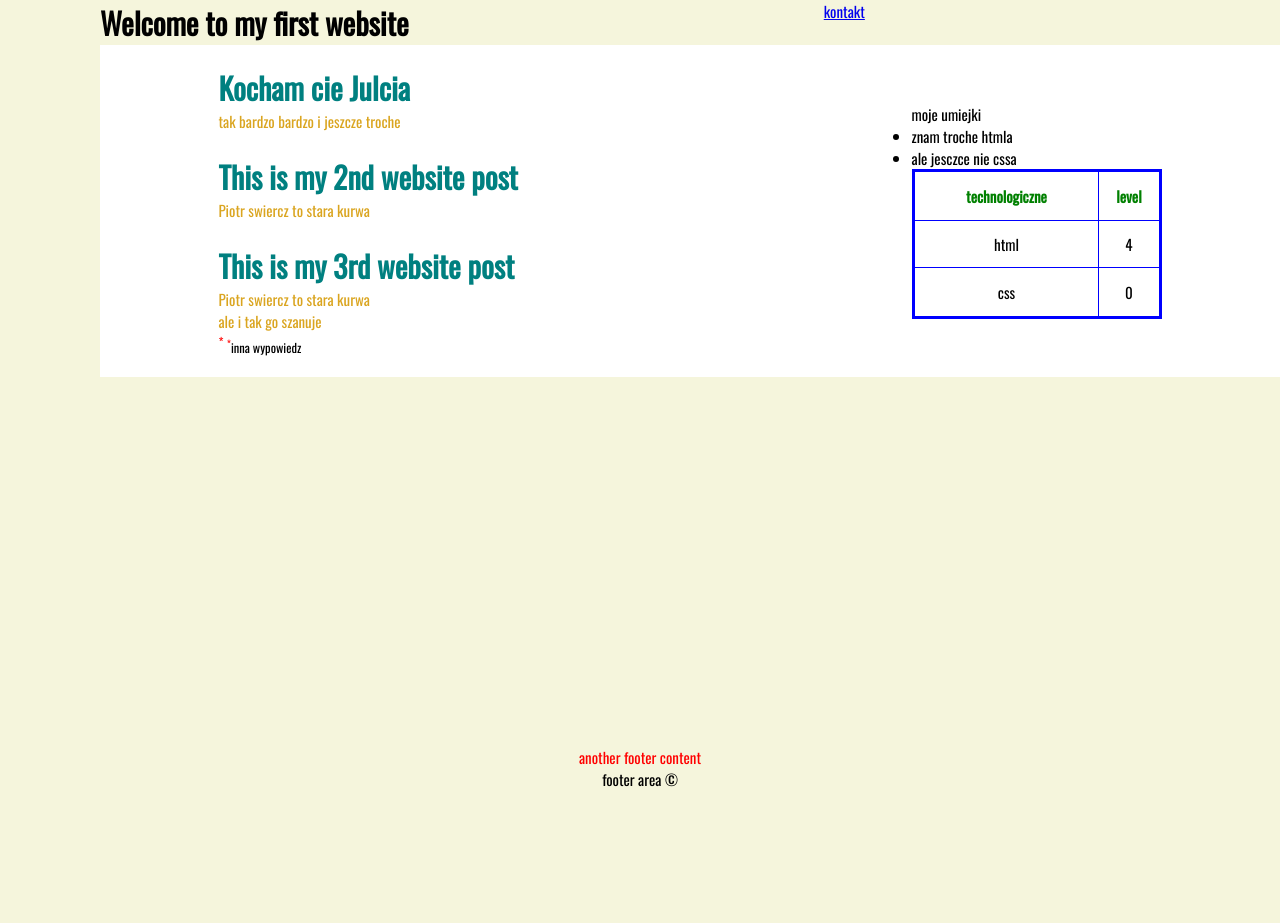
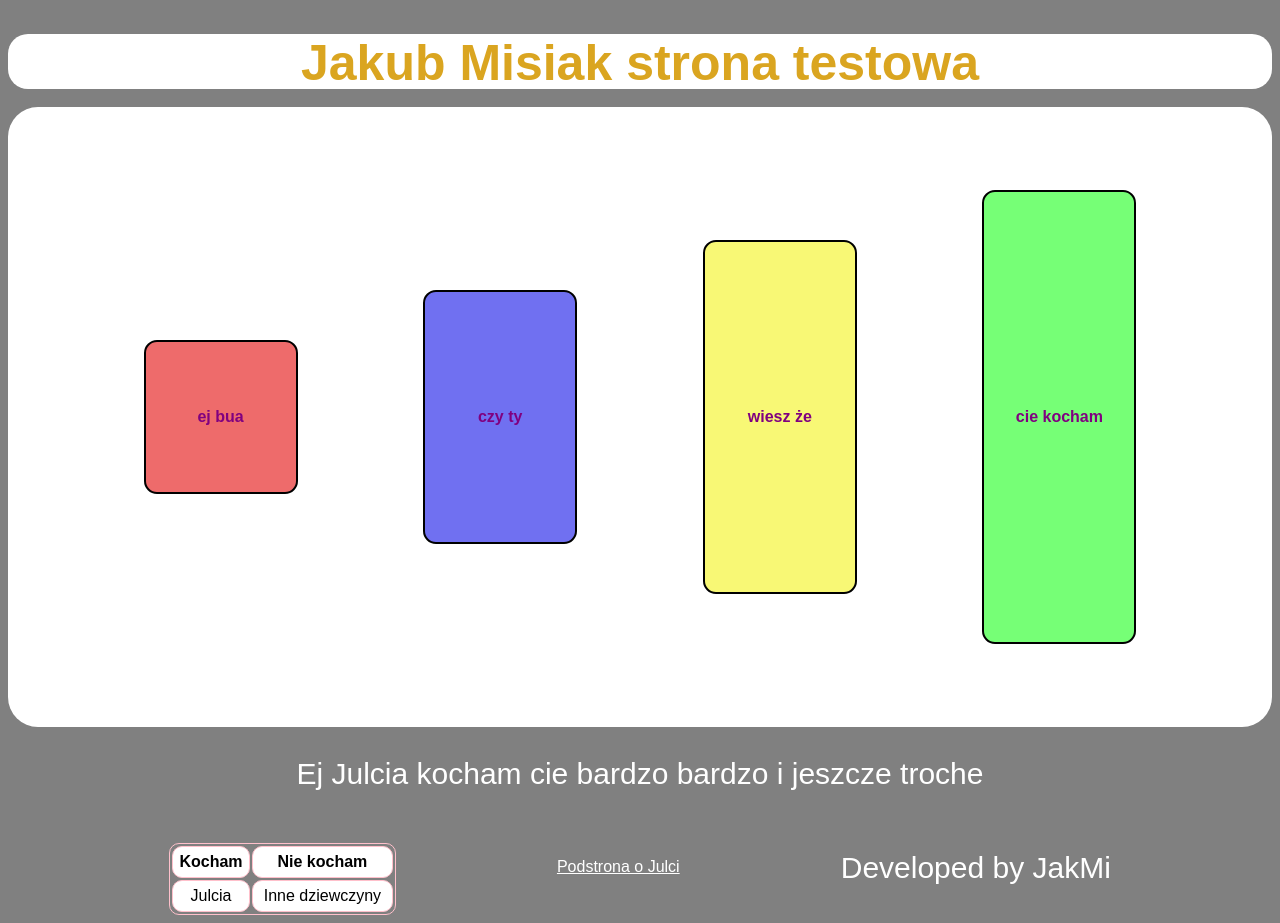
Before and after one commit to pylQu/pylQu.github.io, a plain HTML site: page index.html in a window 1280 px wide. Before the commit the page ends 800 px from the top, so only its background shows below. Drawn offline with nearby package versions, Linux system fonts and the light colour scheme.

Commit message:
Nowa wersja strony

```diff
--- /dev/null
+++ b/StylS-W-J.css
@@ -0,0 +1,21 @@
+body{
+     font-family: sans-serif;
+background-image: linear-gradient(60deg, pink, purple);
+display: flex;
+justify-content: center;
+align-items: center;
+}
+div{
+     font-size: 25px;
+     text-align: center;
+     width: 10cm;
+     height: 3.1cm;
+     background: violet;
+     border-radius: 30px;
+     border: solid 3px black;
+}
+a{
+     color: thistle;
+     font-size: 1cm;
+     align-self: flex-end;
+}
--- a/index.html
+++ b/index.html
@@ -1,95 +1,38 @@
 <!DOCTYPE html>
 <html lang="en">
 <head>
-    <meta charset="UTF-8">
-    <meta http-equiv="X-UA-Compatible" content="IE=edge">
-    <meta name="viewport" content="width=device-width, initial-scale=1.0">
-    <title>my First Website </title>
-    <link rel="stylesheet" href="styles.css"><!--dodawanie css w href wpisujemy sciezke do css-->
-    <link rel="stylesheet" href="https://fonts.googleapis.com/css2?family=Oswald">
+    <meta charset="utf-8">
+    <title>JakMi Stona Prototyp</title>
+    <link rel="stylesheet" href="styl.css">
 </head>
 <body>
-    <!-- <div class="pierwsza" id="pierwsze id">
-        <div class="druga">
-           <h1 id="pierwsze"   class="trzecia">text</h1>
+    <header>
+        <h1>Jakub Misiak strona testowa</h1>
+    </header>
+    <div>
+        <br>
     </div>
-
-    </div> -->
-    <header>
-        <h1>Welcome to&nbspmy first website</h1> <!-- &nbsp=twarda spacja to nie rozdziela wyrazow prezy zmianie rozdzielczosci-->
-        <a href="contact.html">kontakt</a>
-        <br>
-    </header>
-
-<div id="main-content">
-    <section id="articles">
-<article>  <!-- padding to odleglosc od kontenera w ktorym paddinfgowany podmiot jest-->
-    <h3> Kocham cie Julcia  </h3>
-    <P > tak bardzo bardzo i jeszcze troche </P>
-    <br>
-    <!--style="border: 1px solid black; padding: 10px; margin-bottom: 20px; width: 300px;"-->
-</article>
-<article>
-    <h3> This is my 2nd website post </h3>
-    <P> Piotr swiercz to stara kurwa</P>
-    <br> <!-- ten tag to robi nowa linie-->
-
-</article>
-<article >
-    <h3> This is my 3rd website post </h3>
-    <P> Piotr swiercz to stara kurwa
-    <br>ale i tak go szanuje</P>
-</article>
-<sup class="sup_element"  >*</sup>
-<small><sup class="sup_element">*</sup>inna wypowiedz</small>
-</section>
-
-<br>
-<br>
-<div id="umiejki">
-    moje umiejki <!-- <div> jest blokowe tak jak <p> -->
-  <ul> <!-- <ul>=nieuporzadkowana lista/<ol>= uporzadkowana lista, elementy listy <li>-->
-      <li>znam troche htmla</li>
-      <li>ale jesczce nie cssa</li>
-  </ul>
-    <table border ="1"> <!-- <tr>=wiersz tabeli, <td>=kolumna tabeli, <th>=naglowek tabeli-->
+    <div id="pudło">
+        <div class='czerwony'> <strong>ej bua</strong></div>
+        <div class='niebieski'><strong>czy ty</strong></div>
+        <div class='zolty'><strong>wiesz że</strong></div>
+        <div class='zielony'><strong>cie kocham</strong></div>
+    </div>
+<p>Ej Julcia kocham cie bardzo bardzo i jeszcze troche</p>
+<footer>
+    <table>
      <tr>
-        <th>technologiczne</th>
-        <th>level</th>
+        <th>Kocham</th>
+        <th>Nie kocham</th>
      </tr>
      <tr>
-        <td>html</td>
-        <td>4</td>
-        </tr>
-
-    <tr>
-        <td>css</td>
-       <td>0</td>
+        <td>Julcia</td>
+        <td>Inne dziewczyny</td>
      </tr>
     </table>
-</div>
-</div>
+    <a href="strona-wielbienia-julci.html"> Podstrona o Julci </a>
+    <p>Developed by JakMi</p>
 
-</div>
-<br>
-<br>
-<br>
-<footer>
-    <div > <p>another footer content </p>
-footer area &copy;
-</div>
 </footer>
-<!-- pogrobianie tekstu <b> lub <strong>
- kursywa=<i>
-zaznaczenie=<mark>
-<sup>=tak jak potęgowanie wygląda wtedy
-<small>= mniejsza czcionka
-<header>=tak jakby osobny segment naglowka
-<article>=artykół
-<footer>=stopka -->
-<!-- id jest raz na strone a class do wszyskich elementów danego typu -->
-
-
-<script src="scripts.js"></script><!--dodawanie pliku java script w src nazwa pliku-->
 </body>
 </html>
--- /dev/null
+++ b/styl.css
@@ -0,0 +1,90 @@
+body {
+    font-family: sans-serif;
+    background: gray;
+
+}
+header{
+    height: 55px;
+    text-align: center;
+    color: goldenrod;
+    font-size: 25px;
+    background-color: white;
+    border-radius: 20px;
+}
+#pudło{
+    text-align: center;
+    height: 600px;
+    background: white;
+    padding: 10px;
+    display: flex;
+    align-items: center;
+    justify-content: space-evenly;
+    flex-direction: row;
+    border-radius: 30px;
+    color: purple;
+}
+#pudło div{
+    display: flex;
+    border: solid 2px black;
+    border-radius: 13px;
+    /* margin: 10px; */
+    width: 150px;
+    align-items: center;
+    justify-content: center;
+}
+
+.zielony{
+    height: 450px;
+
+    background-color: rgb(118, 255, 118);
+}
+.niebieski{
+    height: 250px;
+
+    background-color: rgb(112, 112, 241);
+}
+.czerwony{
+    height: 150px;
+
+    background-color: rgb(238, 107, 107);
+}
+
+.zolty{
+    height: 350px;
+
+    background-color: rgb(248, 248, 117);
+}
+p{
+    text-align: center;
+    font-size: 30px;
+    color: white;
+    background-color: background-gradien black;
+}
+ th, td{
+
+    border: solid 1px pink;
+    background: white;
+    border-radius: 10px;
+}
+footer{
+    display: flex;
+    justify-content: space-evenly;
+
+}
+footer > p{
+    background: none;
+}
+table{
+    width: 6cm;
+    text-align: center;
+    border: solid 1px pink;
+    border-radius: 10px;
+}
+footer >a{
+    margin-top: 1cm;
+    color: white;
+}
+
+footer >table {
+    margin-top: 0.6cm;
+}
```
Also changed, not shown: strona-wielbienia-julci.html (added, +11 -0 lines). Lines whose indentation alone changed are shown as unchanged.
